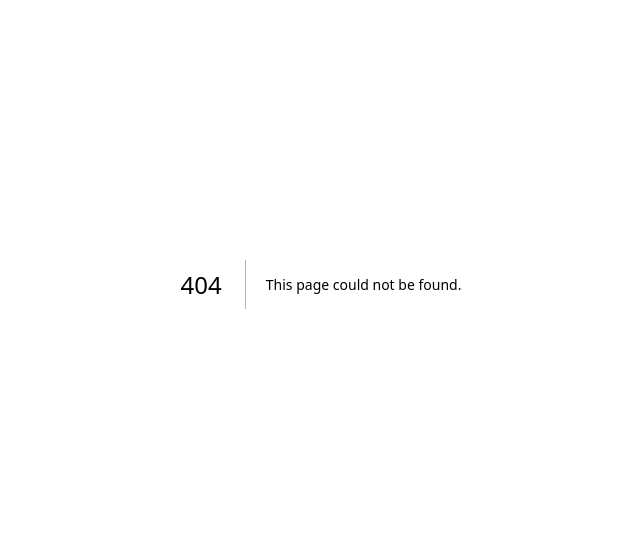
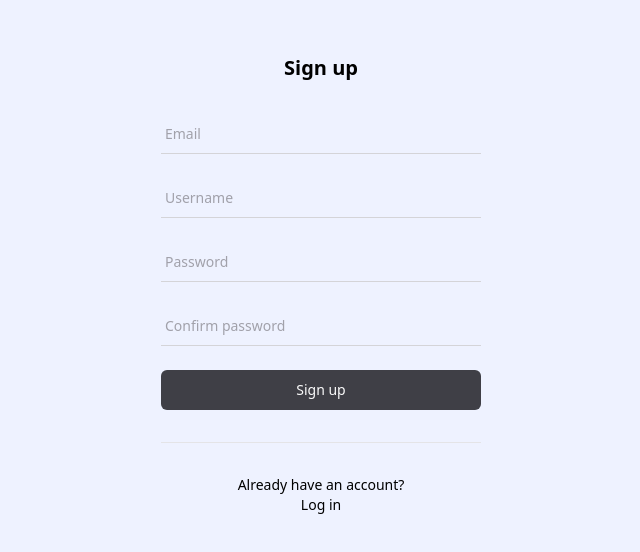
Before and after one commit to hyesuhong/nomad_next_social_media, a Next.js app: page /create-account in a window 1280 px wide. Before the commit this address had no page. Shown: the part 116-668 px from the top of the page, without its empty margins (319-959 px from the left). Built offline with nearby package versions, Linux system fonts and the light colour scheme.

Commit message:
feat: add create-account page

```diff
--- /dev/null
+++ b/src/app/(auth)/create-account/action.ts
@@ -0,0 +1,43 @@
+'use server';
+
+import { z } from 'zod';
+
+const PASSWORD_REGEXP = /([a-zA-Z]*\d+)/;
+
+const formSchema = z
+	.object({
+		username: z
+			.string({ required_error: 'Username is required.' })
+			.min(5, 'Username should be at least 5 characters.')
+			.trim()
+			.toLowerCase(),
+		email: z
+			.string({ required_error: 'Email address is required.' })
+			.email({ message: 'Invalid email format.' }),
+		password: z
+			.string({ required_error: 'Password is required.' })
+			.min(10, 'Password should be at least 10 characters.')
+			.regex(PASSWORD_REGEXP, 'Password should contain at least one number.'),
+		confirm_password: z.string(),
+	})
+	.refine(({ password, confirm_password }) => password === confirm_password, {
+		message: 'Passwords must be same.',
+		path: ['confirm_password'],
+	});
+
+export async function createAccount(prevState: unknown, formData: FormData) {
+	const data = {
+		email: formData.get('email') || undefined,
+		username: formData.get('username') || undefined,
+		password: formData.get('password') || undefined,
+		confirm_password: formData.get('confirm_password') || undefined,
+	};
+
+	const result = formSchema.safeParse(data);
+
+	if (!result.success) {
+		return { status: 400, errors: result.error.flatten() };
+	}
+
+	return { status: 200 };
+}
--- /dev/null
+++ b/src/app/(auth)/create-account/page.tsx
@@ -0,0 +1,68 @@
+'use client';
+
+import { FormButton, FormInput } from '@/components/auth-form';
+import Link from 'next/link';
+import { FormEvent, startTransition, useActionState } from 'react';
+import { createAccount } from './action';
+
+export default function CreateAccount() {
+	const [state, action] = useActionState(createAccount, null);
+
+	const handleSubmit = (ev: FormEvent<HTMLFormElement>) => {
+		ev.preventDefault();
+		const { currentTarget } = ev;
+
+		const formData = new FormData(currentTarget);
+
+		startTransition(() => {
+			action(formData);
+		});
+	};
+
+	return (
+		<main className='h-screen flex flex-col justify-center items-center gap-y-8 bg-indigo-50'>
+			<h2 className='text-xl font-bold'>Sign up</h2>
+			<form onSubmit={handleSubmit} className='w-80 flex flex-col gap-y-6'>
+				<FormInput
+					label='Email'
+					placeholder=''
+					type='email'
+					name='email'
+					errorMessage={state?.errors?.fieldErrors.email}
+				/>
+				<FormInput
+					label='Username'
+					placeholder=''
+					name='username'
+					errorMessage={state?.errors?.fieldErrors.username}
+				/>
+				<FormInput
+					label='Password'
+					placeholder=''
+					type='password'
+					name='password'
+					errorMessage={state?.errors?.fieldErrors.password}
+				/>
+				<FormInput
+					label='Confirm password'
+					placeholder=''
+					type='password'
+					name='confirm_password'
+					errorMessage={state?.errors?.fieldErrors.confirm_password}
+				/>
+				<FormButton>Sign up</FormButton>
+			</form>
+			<hr className='w-80 border-zinc-200' />
+			<p className='text-sm font-light text-center'>
+				Already have an account?
+				<br />
+				<Link
+					href='/log-in'
+					className='relative font-medium before:content-[""] before:absolute before:bottom-0 before:left-0 before:w-full before:h-px before:bg-indigo-400 before:scale-x-0 before:transition-transform hover:before:scale-x-100'
+				>
+					Log in
+				</Link>
+			</p>
+		</main>
+	);
+}
```
